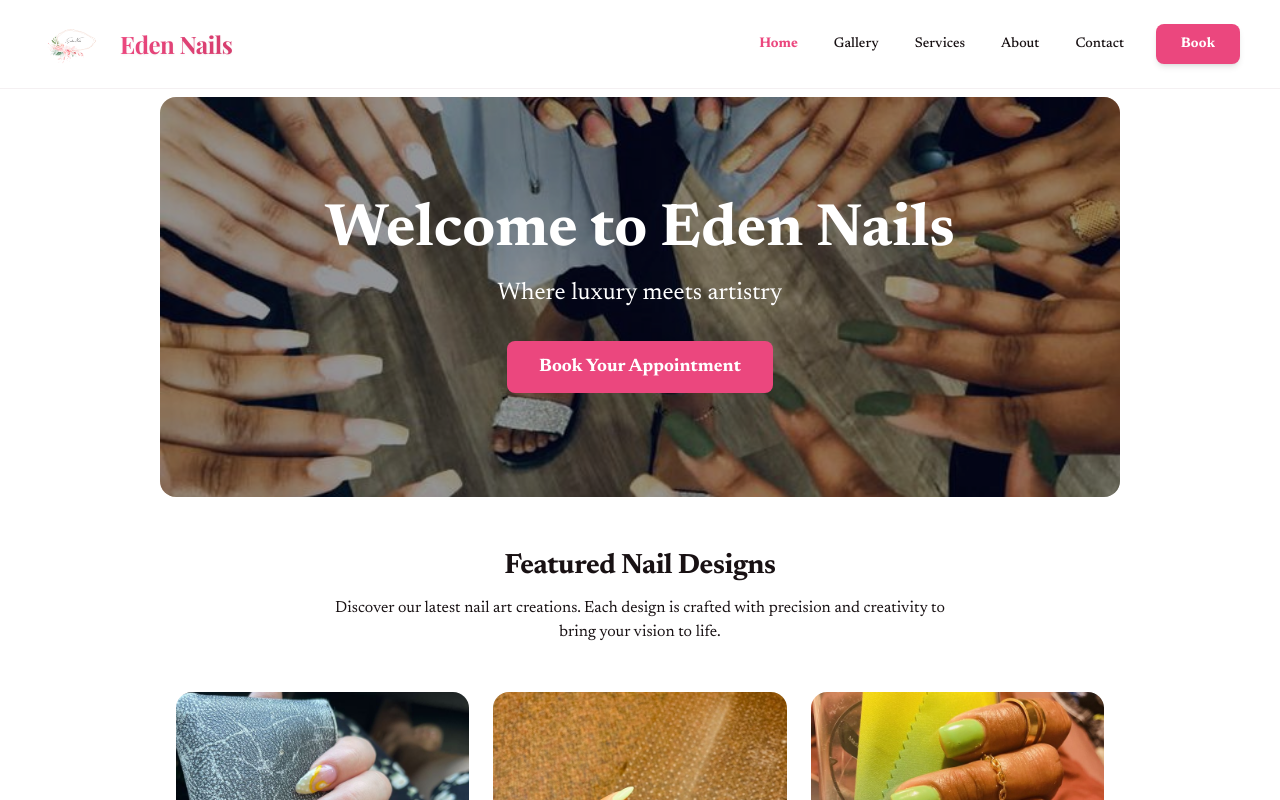
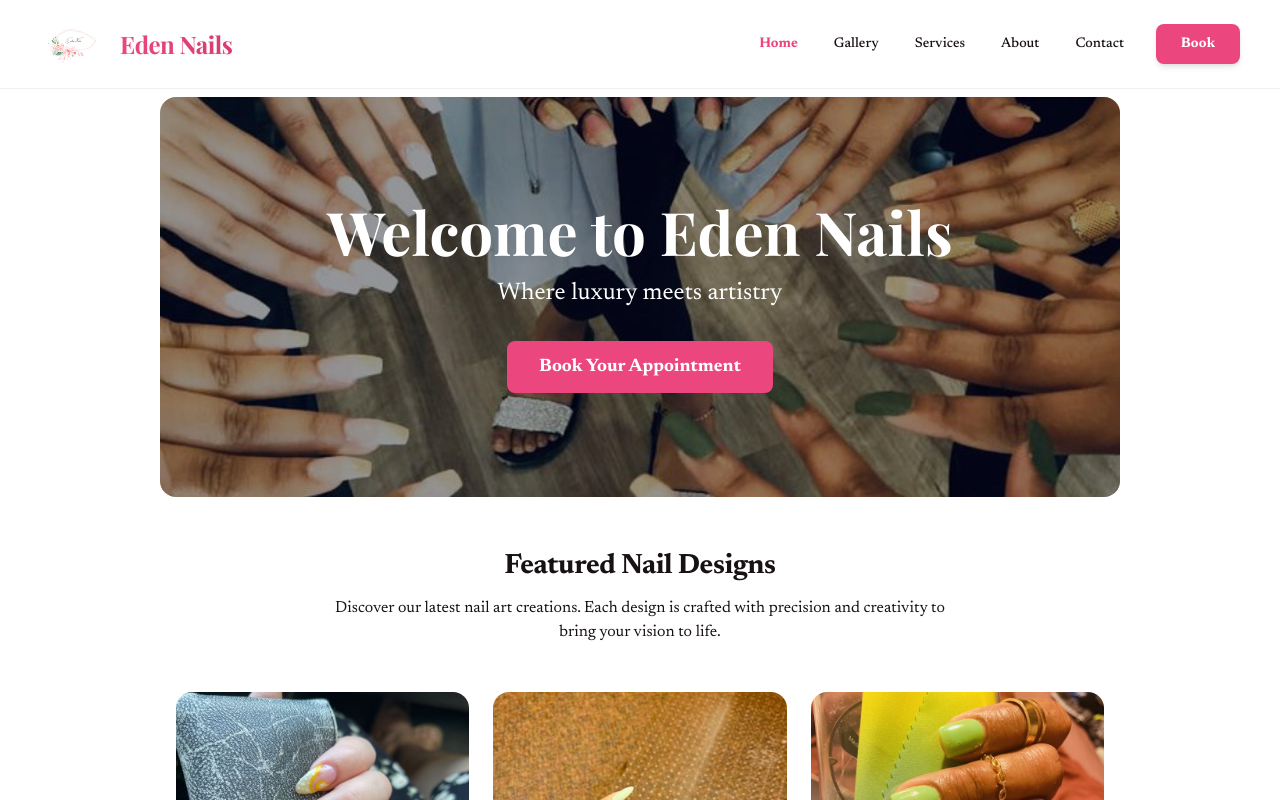
Before and after one commit to thaitran1506/edennailsv2, a Next.js app: page / in a window 1280 px wide. Shown: the top 800 px of the page. Built offline with nearby package versions, Linux system fonts and the light colour scheme.

Commit message:
Add elegant Playfair Display font to Welcome to Eden Nails header

```diff
--- a/src/components/HeroSection.tsx
+++ b/src/components/HeroSection.tsx
@@ -113,7 +113,7 @@ export default function HeroSection({ onBookNow }: HeroSectionProps) {
           />
           <div className="absolute inset-0 bg-black bg-opacity-40 flex items-center justify-center">
             <div className="text-center text-white">
-              <h1 className="text-4xl md:text-6xl font-bold mb-4">Welcome to Eden Nails</h1>
+              <h1 className="text-4xl md:text-6xl font-bold mb-4 font-elegant">Welcome to Eden Nails</h1>
               <p className="text-xl md:text-2xl mb-8">Where luxury meets artistry</p>
               <button
                 onClick={onBookNow}
```
